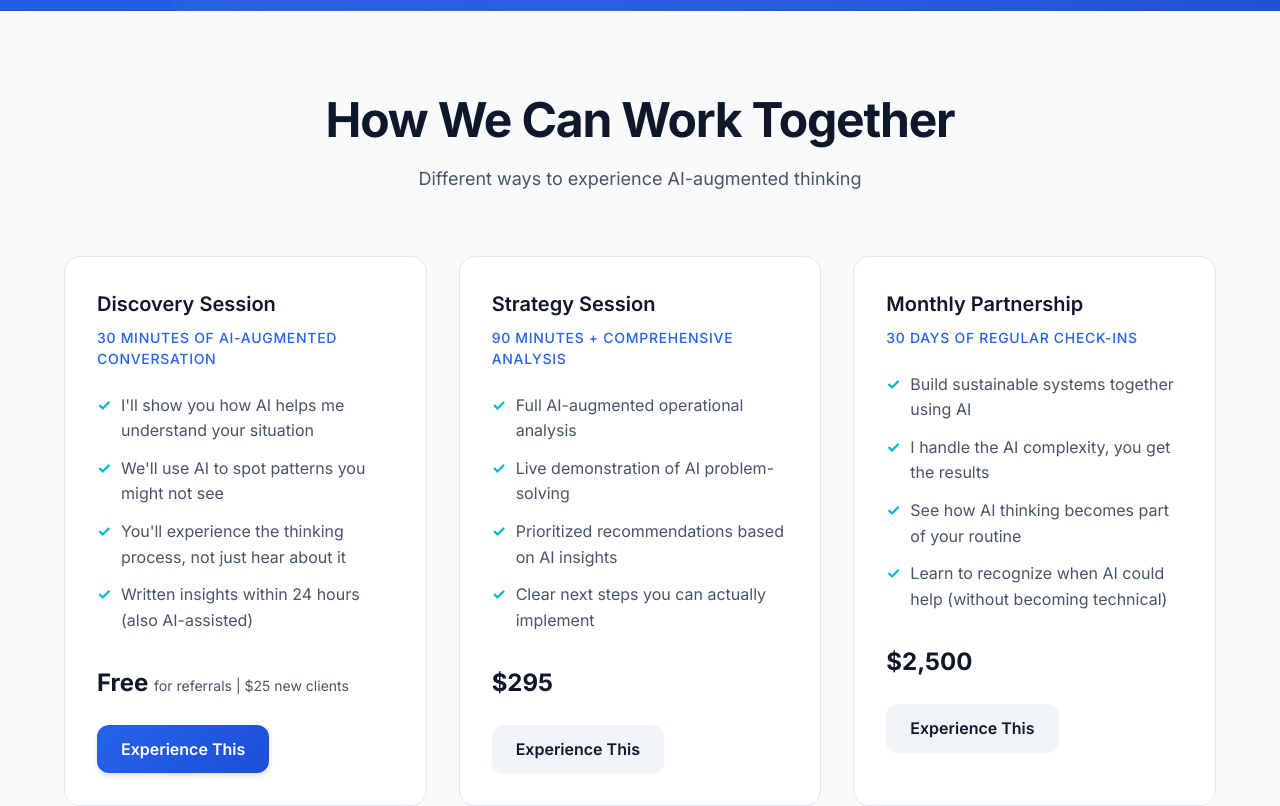
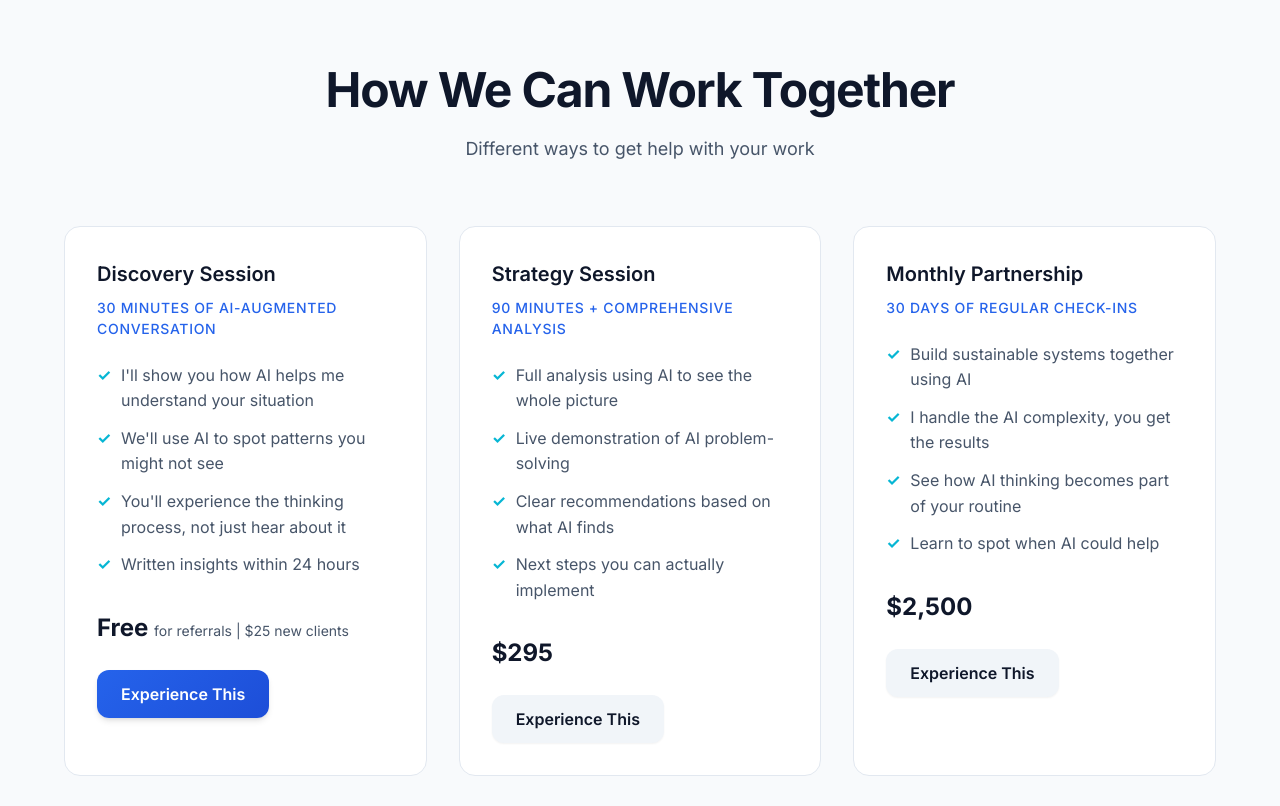
Before and after one commit to Splurfa/derek-yellin-consulting, a plain HTML site: page index.html in a window 1280 px wide. Shown: the part 660-1466 px from the top of the page. Drawn offline with Linux system fonts and the light colour scheme.

Commit message:
Update index.html

```diff
--- a/index.html
+++ b/index.html
@@ -947,7 +947,7 @@
         <div class="container">
             <div class="hero-content">
                 <h1 id="hero-headline">A Clearer Way to Manage Your Work.</h1>
-                <p id="hero-subheadline">I partner with you to simplify complexities and find more effective operational paths, using AI as a thinking tool.</p>
+                <p id="hero-subheadline">I help you figure out your work problems using AI as a thinking tool.</p>
                 <a href="#contact" class="hero-cta" id="hero-cta">Let's Figure This Out</a>
                 <div class="hero-info">
                     <span id="hero-info-1">🧠 AI-augmented thinking partner</span>
@@ -962,7 +962,7 @@
         <div class="container">
             <div class="section-header">
                  <h2 class="section-title" id="services-title">How We Can Work Together</h2>
-                <p class="section-subtitle" id="services-subtitle">Different ways to experience AI-augmented thinking</p>
+                <p class="section-subtitle" id="services-subtitle">Different ways to get help with your work</p>
             </div>
             <div class="services-grid">
                 <div class="service-card">
@@ -972,7 +972,7 @@
                         <li>I'll show you how AI helps me understand your situation</li>
                         <li>We'll use AI to spot patterns you might not see</li>
                         <li>You'll experience the thinking process, not just hear about it</li>
-                        <li>Written insights within 24 hours (also AI-assisted)</li>
+                        <li>Written insights within 24 hours</li>
                     </ul>
                     <div class="service-price">Free <small>for referrals | $25 new clients</small></div>
                     <a href="#contact" class="cta-btn" id="service1-cta">Experience This</a>
@@ -982,10 +982,10 @@
                     <h3 id="service2-title">Strategy Session</h3>
                     <div class="service-duration" id="service2-duration">90 minutes + comprehensive analysis</div>
                     <ul class="service-features" id="service2-features">
-                        <li>Full AI-augmented operational analysis</li>
+                        <li>Full analysis using AI to see the whole picture</li>
                         <li>Live demonstration of AI problem-solving</li>
-                        <li>Prioritized recommendations based on AI insights</li>
-                        <li>Clear next steps you can actually implement</li>
+                        <li>Clear recommendations based on what AI finds</li>
+                        <li>Next steps you can actually implement</li>
                     </ul>
                     <div class="service-price">$295</div>
                     <a href="#contact" class="cta-btn secondary" id="service2-cta">Experience This</a>
@@ -998,7 +998,7 @@
                         <li>Build sustainable systems together using AI</li>
                         <li>I handle the AI complexity, you get the results</li>
                         <li>See how AI thinking becomes part of your routine</li>
-                        <li>Learn to recognize when AI could help (without becoming technical)</li>
+                        <li>Learn to spot when AI could help</li>
                     </ul>
                     <div class="service-price">$2,500</div>
                     <a href="#contact" class="cta-btn secondary" id="service3-cta">Experience This</a>
@@ -1172,7 +1172,7 @@
     </section>
 
     <script>
-        // Tone content variations - aligned with the 4-tone structure
+        // Tone content variations - updated with clean messaging
         const toneContent = {
             simple: { // 🌱 Feeling Lost? Start Here
                 headline: "A Simpler Way to Work.",
@@ -1193,15 +1193,15 @@
                 servicesSubtitle: "Gentle steps to feel more in control",
                 service1Title: "Discovery Session",
                 service1Duration: "30 minutes of easy conversation",
-                service1Features: "<li>We'll talk about what feels complicated</li><li>I'll show you how smart tools help me understand</li><li>Experience a new way of thinking, step-by-step</li><li>Simple summary of our chat within 24 hours</li>",
+                service1Features: "<li>We'll talk about what's making work hard for you</li><li>You'll see how I use AI to understand your situation</li><li>Experience a new way of thinking through problems</li><li>Get a simple summary within 24 hours</li>",
                 service1Cta: "Let's Chat",
                 service2Title: "Strategy Session",
                 service2Duration: "90 minutes + a simple guide",
-                service2Features: "<li>A calm look at how things are working now</li><li>Discover simpler ways (with AI-assisted insights)</li><li>Spot chances to make things easier</li><li>A straightforward guide you can use</li>",
+                service2Features: "<li>Calm look at how your work is set up now</li><li>Find simpler ways to do things</li><li>Spot chances to make work easier</li><li>Get a straightforward guide you can use</li>",
                 service2Cta: "Let's Chat",
                 service3Title: "Monthly Partnership",
                 service3Duration: "30 days of friendly support",
-                service3Features: "<li>We'll create easier ways of doing things together</li><li>New habits + easy-to-follow guidance</li><li>See how smart tools can lighten your load</li><li>We'll check in to make sure it's working for you</li>",
+                service3Features: "<li>Create easier ways of doing things together</li><li>Build new habits with friendly guidance</li><li>See how AI can make your work lighter</li><li>Regular check-ins to make sure it's working</li>",
                 service3Cta: "Let's Chat",
                 service4Title: "Ongoing Partnership",
                 service4Duration: "Whatever timeline feels right for you",
@@ -1236,7 +1236,7 @@
                 faq1Question: "How will I know if this can help me?",
                 faq1Answer: "In our first chat, we'll explore if this is a good fit. If not, I'll say so. You'll also experience what it's like when I use smart tools to think through problems with you, in a simple way.",
                 faq2Question: "What if I'm not a \"business person\"?",
-                faq2Answer: "That's perfectly okay. I help many individuals who are focused on their main work or passion, and just want the \"other stuff\" to be less chaotic.",
+                faq2Answer: "That's perfectly okay. I help many individuals who are focused on their main work or passion, and just want the 'other stuff' to be less chaotic.",
                 faq3Question: "Do I need to be tech-savvy?",
                 faq3Answer: "Not at all. I handle any tools we use. You just bring your thoughts and experiences to our conversation.",
                 faq4Question: "How soon will things feel easier?",
@@ -1248,7 +1248,7 @@
             },
             supportive: { // 🤝 Need Gentle Guidance?
                 headline: "Your Partner in Finding Clarity.",
-                subheadline: "When you feel stuck or unsure what to tackle first, I'm here to help you navigate operational challenges and build confidence in your systems.",
+                subheadline: "When you feel stuck or unsure what to tackle first, I'm here to help you with your work problems and feel more confident.",
                 heroCta: "Let's Explore Together",
                 heroInfo1: "🤝 Supportive guidance approach",
                 heroInfo2: "💡 AI-enhanced insights for clarity",
@@ -1265,15 +1265,15 @@
                 servicesSubtitle: "Choose the level of partnership that feels right",
                 service1Title: "Discovery Session",
                 service1Duration: "30 minutes of focused, supportive conversation",
-                service1Features: "<li>Understand your current situation and goals</li><li>Identify opportunities for improvement (with AI-assisted pattern recognition)</li><li>Written insights and supportive notes within 24 hours</li><li>Clear next steps forward, together</li>",
+                service1Features: "<li>Understand your current situation and goals</li><li>Spot opportunities using AI to see patterns</li><li>Written insights and clear next steps</li><li>Supportive guidance tailored to your needs</li>",
                 service1Cta: "Book Session",
                 service2Title: "Strategy Session",
                 service2Duration: "90 minutes + a supportive roadmap",
-                service2Features: "<li>Thorough assessment of your operational landscape</li><li>Prioritized opportunities for positive change (AI-enhanced analysis)</li><li>Strategies for greater ease and effectiveness</li><li>A clear, supportive pathway for implementation</li>",
+                service2Features: "<li>Thorough look at your current work setup</li><li>Find the best opportunities for improvement</li><li>Strategies for making work easier and more effective</li><li>Clear pathway for making changes that stick</li>",
                 service2Cta: "Book Session",
                 service3Title: "Monthly Partnership",
                 service3Duration: "30 days of collaborative development",
-                service3Features: "<li>Collaborate on building solutions that feel right</li><li>Develop sustainable systems + supportive guidance</li><li>Support your team's growth and understanding (AI-informed insights)</li><li>Comprehensive 30-day follow-up and encouragement</li>",
+                service3Features: "<li>Work together to build solutions that fit you</li><li>Develop sustainable systems with ongoing support</li><li>Help your team see new possibilities</li><li>Comprehensive follow-up and encouragement</li>",
                 service3Cta: "Book Session",
                 service4Title: "Ongoing Partnership",
                 service4Duration: "Flexible support as your needs evolve",
@@ -1286,7 +1286,7 @@
                 process3Title: "Guide",
                 process4Title: "Support",
                 processText1: "I take time to understand your unique situation and aspirations, using smart tools to see the full picture with you.",
-                processText2: "Together we discover what's working well and where new possibilities exist, with AI helping us spot patterns and connections.",
+                processText2: "Together we figure out what's working and what could work better, with AI helping us spot things we might miss.",
                 processText3: "I offer tailored guidance based on your specific context and goals, informed by both experience and smart analysis.",
                 processText4: "I stay with you through implementation, providing support and encouragement as you build confidence and find more ease.",
                 fitGoodTitle: "This is for you if...",
@@ -1314,13 +1314,13 @@
                 faq4Question: "What kind of timeline should I expect for positive changes?",
                 faq4Answer: "You'll typically see meaningful progress and feel more supported as we work together, with some insights emerging right away.",
                 ctaHeadline: "Begin Your Supportive Growth Journey.",
-                ctaSubheadline: "Let's work together to unlock your operational potential and find more ease.",
+                ctaSubheadline: "Let's work together to make your work easier and more effective.",
                 ctaPrimary: "Book a Session",
                 ctaSecondary: "Send Your Questions"
             },
             straightforward: { // 📊 Just the Facts, Please. (DEFAULT)
                 headline: "A Clearer Way to Manage Your Work.",
-                subheadline: "I partner with you to simplify complexities and find more effective operational paths, using AI as a thinking tool.",
+                subheadline: "I help you figure out your work problems using AI as a thinking tool.",
                 heroCta: "Let's Figure This Out",
                 heroInfo1: "🧠 AI-augmented thinking partner",
                 heroInfo2: "🛠️ No tech skills required",
@@ -1334,18 +1334,18 @@
                 credential3: "See the magic happen during our actual conversation",
                 credential4: "No jargon, focusing on what you want to achieve",
                 servicesTitle: "How We Can Work Together",
-                servicesSubtitle: "Different ways to experience AI-augmented thinking",
+                servicesSubtitle: "Different ways to get help with your work",
                 service1Title: "Discovery Session",
                 service1Duration: "30 minutes of AI-augmented conversation",
-                service1Features: "<li>I'll show you how AI helps me understand your situation</li><li>We'll use AI to spot patterns you might not see</li><li>You'll experience the thinking process, not just hear about it</li><li>Written insights within 24 hours (also AI-assisted)</li>",
+                service1Features: "<li>I'll show you how AI helps me understand your situation</li><li>We'll use AI to spot patterns you might not see</li><li>You'll experience the thinking process, not just hear about it</li><li>Written insights within 24 hours</li>",
                 service1Cta: "Experience This",
                 service2Title: "Strategy Session",
                 service2Duration: "90 minutes + comprehensive analysis",
-                service2Features: "<li>Full AI-augmented operational analysis</li><li>Live demonstration of AI problem-solving</li><li>Prioritized recommendations based on AI insights</li><li>Clear next steps you can actually implement</li>",
+                service2Features: "<li>Full analysis using AI to see the whole picture</li><li>Live demonstration of AI problem-solving</li><li>Clear recommendations based on what AI finds</li><li>Next steps you can actually implement</li>",
                 service2Cta: "Experience This",
                 service3Title: "Monthly Partnership",
                 service3Duration: "30 days of regular check-ins",
-                service3Features: "<li>Build sustainable systems together using AI</li><li>I handle the AI complexity, you get the results</li><li>See how AI thinking becomes part of your routine</li><li>Learn to recognize when AI could help (without becoming technical)</li>",
+                service3Features: "<li>Build sustainable systems together using AI</li><li>I handle the AI complexity, you get the results</li><li>See how AI thinking becomes part of your routine</li><li>Learn to spot when AI could help</li>",
                 service3Cta: "Experience This",
                 service4Title: "Ongoing Partnership",
                 service4Duration: "Whatever timeline makes sense",
@@ -1391,48 +1391,48 @@
                 ctaSecondary: "Send Me Your Situation"
             },
             tactical: { // 🚀 Been Around the Block?
-                headline: "Operations Performance Optimizer.",
-                subheadline: "I help experienced operators maximize potential and scale high-performing systems using battle-tested methods and AI-powered analysis for superior results.",
+                headline: "AI-Powered Operations Help.",
+                subheadline: "I help experienced operators get better results using AI-enhanced methods that actually work.",
                 heroCta: "Schedule Strategic Review",
                 heroInfo1: "🎯 Years of performance optimization",
-                heroInfo2: "🚀 Battle-tested methodologies (AI-enhanced)",
+                heroInfo2: "🚀 Methods that get you better results",
                 heroInfo3: "📈 Results-driven execution",
-                profileTitle: "Operations Performance Optimizer",
-                profileTagline: "\"I deploy what works to achieve measurable results. AI helps me identify high-impact opportunities faster, but outcomes are what matter.\"",
-                experienceTitle: "Performance Track Record",
-                aboutText: "Years of tactical operations work with experienced operators who need proven solutions that actually move the needle. Smart tools reveal patterns that manual analysis misses, accelerating our path to superior performance.",
+                profileTitle: "Operations Partner",
+                profileTagline: "\"I help you get better results using AI tools and methods.\"",
+                experienceTitle: "Experience & Results",
+                aboutText: "I've spent years working with experienced operators who need help that works. AI tools help me spot patterns I'd miss on my own, but the focus is always on results that matter to you.",
                 credential1: "Extensive high-performance operations experience",
-                credential2: "Battle-tested optimization methodologies (AI-enhanced)",
-                credential3: "Tactical implementation expertise for real-world results",
-                credential4: "Results-focused execution approach, prioritizing impact",
-                servicesTitle: "Proven Solutions for Peak Performance",
-                servicesSubtitle: "Battle-tested approaches enhanced with AI insights for measurable impact",
+                credential2: "AI-enhanced methods that work",
+                credential3: "Getting things done in the real world",
+                credential4: "Focus on results that matter",
+                servicesTitle: "How We Can Work Together",
+                servicesSubtitle: "Methods that get you better results",
                 service1Title: "Discovery Session",
                 service1Duration: "30 minutes of focused, high-level analysis",
-                service1Features: "<li>Rapid evaluation of current operations and performance gaps</li><li>Identification of high-impact improvement opportunities (AI-powered pattern recognition)</li><li>Concise insights and actionable steps delivered within 24 hours</li><li>Strategic recommendations for immediate optimization</li>",
+                service1Features: "<li>Quick evaluation of your current work challenges</li><li>AI-powered pattern recognition to spot opportunities</li><li>Clear action steps you can implement right away</li><li>Results-focused recommendations</li>",
                 service1Cta: "Execute",
                 service2Title: "Strategy Session",
                 service2Duration: "90 minutes + comprehensive performance plan",
-                service2Features: "<li>In-depth potential analysis and bottleneck identification</li><li>High-impact improvement levers identified (AI-enhanced)</li><li>Advanced performance enhancement strategies</li><li>Tactical implementation timeline and KPIs</li>",
+                service2Features: "<li>Deep analysis of what's slowing you down</li><li>High-impact improvements AI helps identify</li><li>Advanced methods for better results</li><li>Clear timeline and measurable goals</li>",
                 service2Cta: "Execute",
                 service3Title: "Monthly Partnership",
                 service3Duration: "30 days of focused, tactical execution",
-                service3Features: "<li>Systematic deployment of targeted optimizations</li><li>Build and refine high-performance systems + team alignment</li><li>Drive measurable team performance improvements (AI-informed)</li><li>Results-focused 30-day review and iteration</li>",
+                service3Features: "<li>Systematic improvements focused on results</li><li>Build high-performing systems that last</li><li>Measurable improvements in how work gets done</li><li>Results-focused review and ongoing optimization</li>",
                 service3Cta: "Execute",
                 service4Title: "Ongoing Partnership",
                 service4Duration: "Ongoing strategic performance partnership",
                 service4Features: "<li>Embedded fractional operations leadership</li><li>Performance-based engagements and shared success</li><li>Continuous optimization execution (AI-assisted)</li><li>Strategic scaling and competitive advantage partnership</li>",
                 service4Cta: "Execute",
-                processTitle: "Performance-Driven Methodology",
-                processSubtitle: "A tactical approach focused on maximizing your operational potential and achieving superior results",
+                processTitle: "How We Work Together",
+                processSubtitle: "Direct approach focused on getting you better results",
                 process1Title: "Evaluate",
                 process2Title: "Diagnose",
                 process3Title: "Optimize",
                 process4Title: "Scale",
                 processText1: "Rapid, data-informed operational assessment to identify high-impact opportunities and untapped potential, enhanced by AI analysis.",
-                processText2: "Performance analysis to pinpoint exactly where you can maximize growth and efficiency, using AI-powered pattern recognition and predictive insights.",
-                processText3: "Deployment of proven solutions with clear performance metrics and implementation timelines, informed by AI insights for maximum leverage.",
-                processText4: "Hands-on execution support with measurable results, continuous performance optimization, and strategies for sustainable scaling.",
+                processText2: "Figure out exactly where you can get better results using AI to spot what I'd miss on my own.",
+                processText3: "Use methods that work with clear goals and timelines, with AI helping us find the best approach.",
+                processText4: "Work with you to get it done, track what's working, and keep improving over time.",
                 fitGoodTitle: "This is for you if...",
                 fitGood1: "You are an experienced operator facing sophisticated challenges",
                 fitGood2: "You manage high-performing teams needing further optimization and leverage",
@@ -1447,7 +1447,7 @@
                 fitBad4: "Your operations are already performing at absolute peak efficiency",
                 fitBad5: "You are hesitant to invest in proven, high-impact methodologies",
                 fitBad6: "You prefer theoretical approaches over practical, hands-on execution",
-                aboutTitle: "Track Record & Expertise",
+                aboutTitle: "Experience & Results",
                 faqTitle: "Key Questions for Experienced Operators",
                 faq1Question: "How do you determine if we're a strategic fit?",
                 faq1Answer: "An initial assessment determines fit based on your operational sophistication, performance goals, and readiness for tactical action. You'll see how I use AI to enhance strategic and tactical analysis.",
@@ -1456,9 +1456,9 @@
                 faq3Question: "What's your stance on specific tools or technical skills?",
                 faq3Answer: "I deploy whatever tools and methods drive results—sometimes AI, always practical and proven. Your team's existing skills are leveraged; the focus is on outcomes.",
                 faq4Question: "What kind of results timeline can be expected?",
-                faq4Answer: "Performance improvements typically show measurable impact as we implement targeted actions, with sustained growth and efficiency gains developing over time through continuous optimization.",
+                faq4Answer: "You'll see better results as we work together, with improvements that build over time.",
                 ctaHeadline: "Maximize Your Performance Today.",
-                ctaSubheadline: "Deploy proven solutions that unlock your operational potential and drive superior results.",
+                ctaSubheadline: "Use methods that work to get better results faster.",
                 ctaPrimary: "Schedule Strategic Review",
                 ctaSecondary: "Strategic Inquiry"
             }
```
